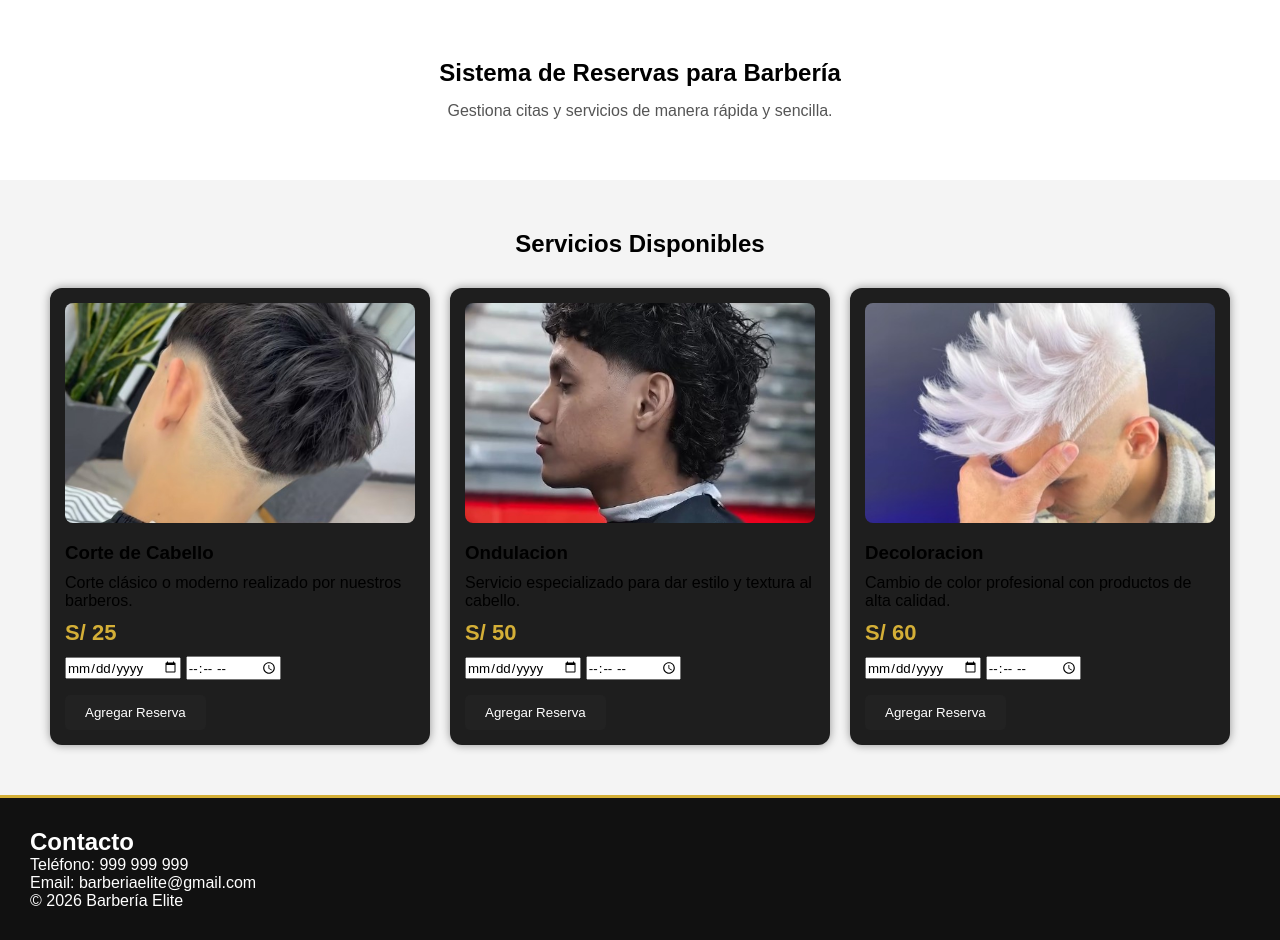
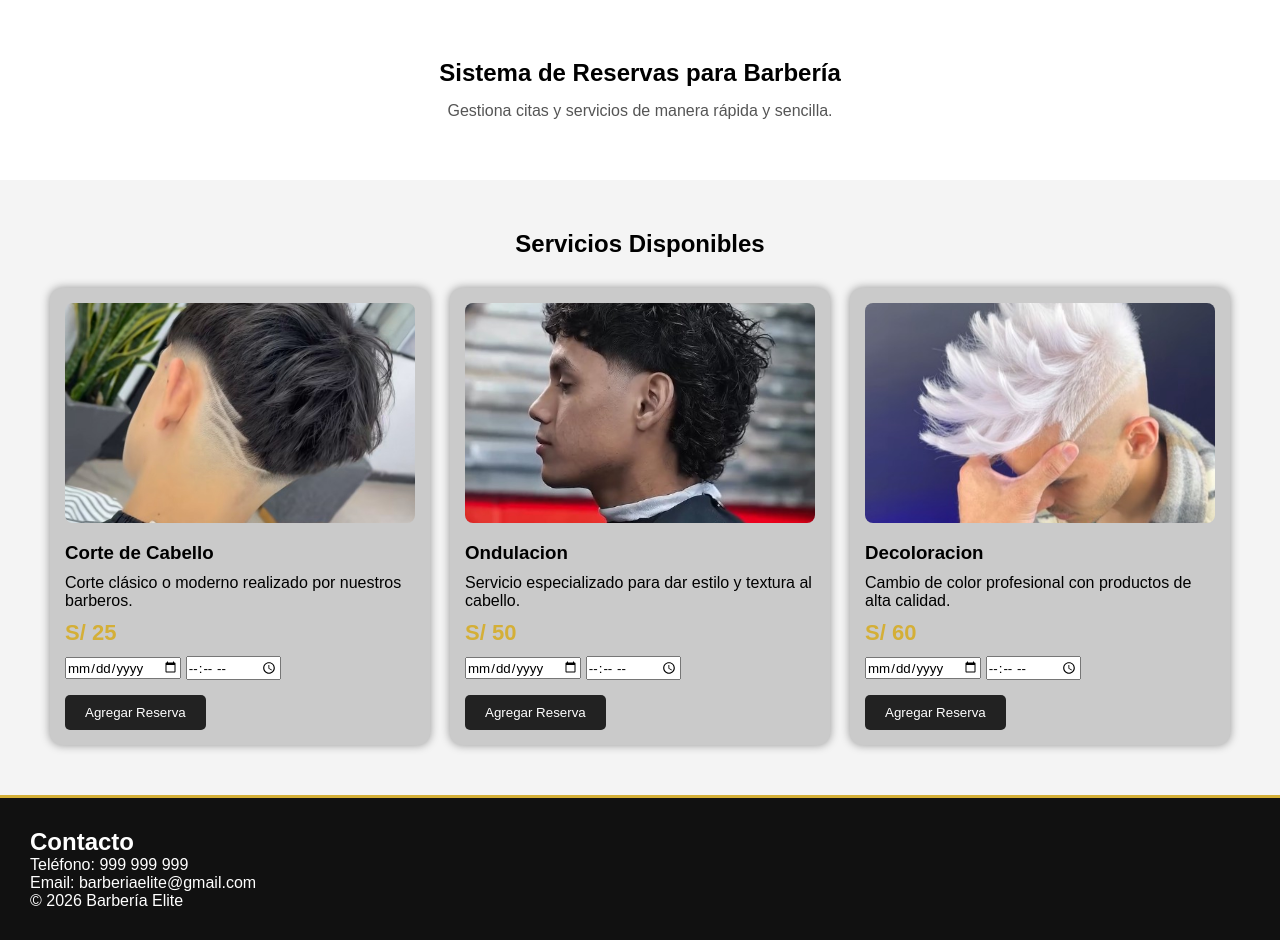
Before and after one commit to Sean-hub6/barberia-elite-flask, a Flask app: page / in a window 1280 px wide. Shown: the part 84-1024 px from the top of the page. Run offline with Flask 3, Linux system fonts and the light colour scheme.

```diff
--- a/static/css/style.css
+++ b/static/css/style.css
@@ -172,7 +172,7 @@
 }
 
 .card {
-    background: #1e1e1e;
+    background: #cacaca;
     padding: 15px;
     border-radius: 12px;
     box-shadow: 0 0 10px rgba(0,0,0,0.4);
```
